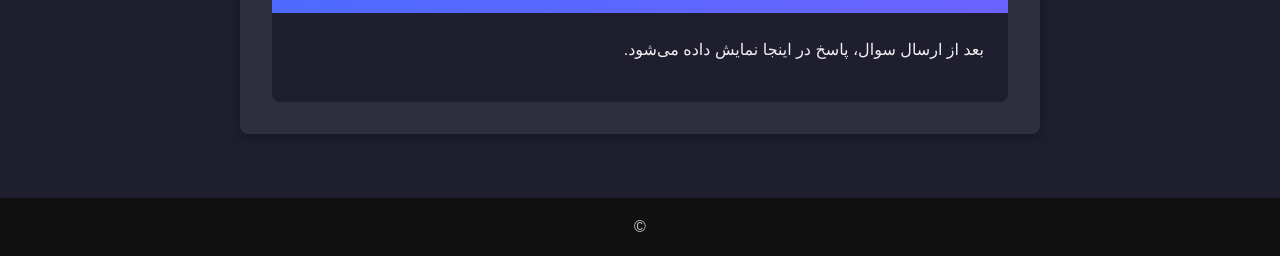
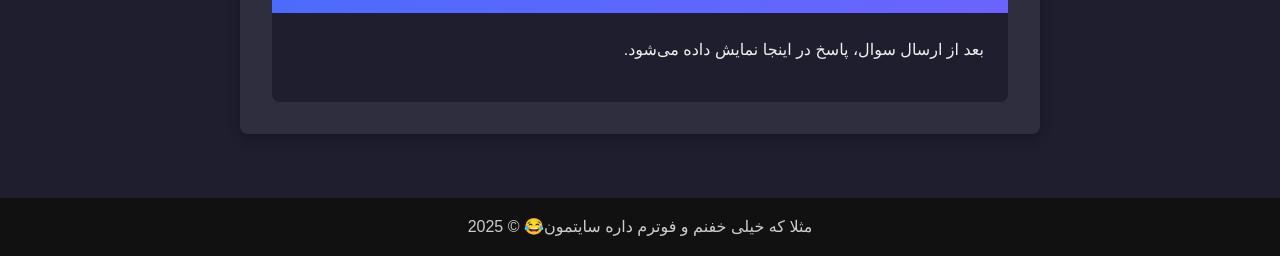
Before and after one commit to AzkiAI/AI, a plain HTML site: page index.html in a window 1280 px wide. Shown: the part 567-823 px from the top of the page. Drawn offline with Linux system fonts and the light colour scheme.

Commit message:
Update index.html

```diff
--- a/index.html
+++ b/index.html
@@ -43,7 +43,7 @@
     </main>
 
     <footer>
-      <p> &copy; </p>
+      <p>مثلا که خیلی خفنم و فوترم داره سایتمون😂 &copy; <span id="year"></span></p>
     </footer>
   </div>
 
```
